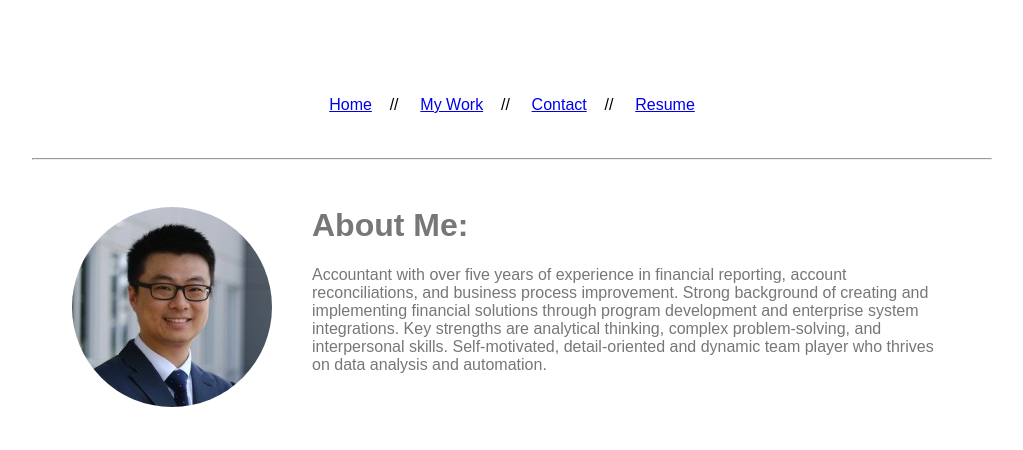
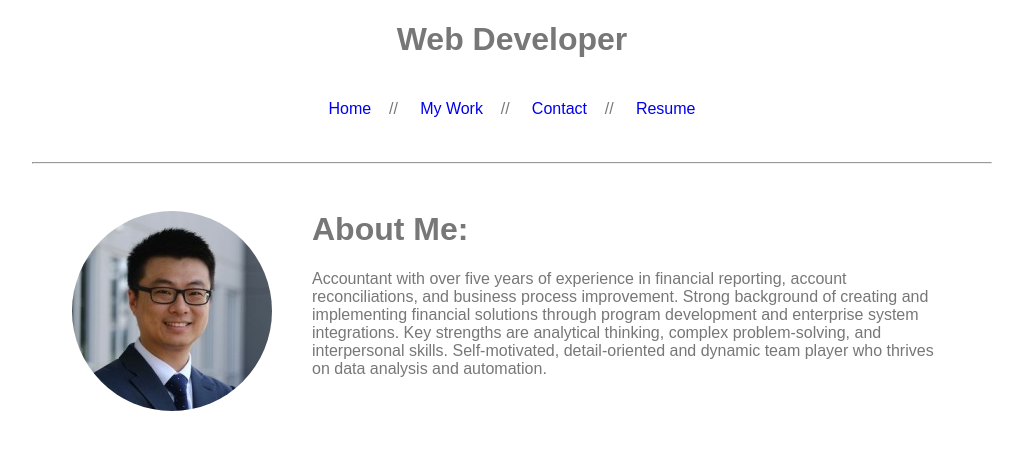
Before and after one commit to DChiuIT9/main-portfolio, a plain HTML site: page index.html in a window 1280 px wide. Shown: the whole page, without its empty margins (128-1151 px from the left). Drawn offline with Linux system fonts and the light colour scheme.

Commit message:
Adjusted font color with CSS

```diff
--- a/assets/css/style.css
+++ b/assets/css/style.css
@@ -1,19 +1,32 @@
 body {
     margin: auto;
     width: 960px;
+    font-family: 'Arial', 'Helvetica Neue', Helvetica, sans-serif;
+    color: #777777;
+}
+
+.header {
+    text-align: center;
+}
+
+a:link {
+    text-decoration: none;
+}
+
+a:hover {
+    text-decoration: underline;
 }
 
 .topnavbar {
     text-align: center;
     display: inline-block;
     width: 100%;
-    margin-top: 10%;
+    margin-top: 20px;
 }
 
 .topnavbarbox {
     display: inline-block;
     text-align: left;
-    font-family: 'Arial', 'Helvetica Neue', Helvetica, sans-serif;
 }
 
 .image-cropper {
@@ -36,6 +49,5 @@ body {
 
 #about-me {
     color: #777777;
-    font-family: 'Arial', 'Helvetica Neue', Helvetica, sans-serif;
     margin-right: 40px;
 }
--- a/index.html
+++ b/index.html
@@ -9,6 +9,7 @@
 </head>
 <body>
     <div>
+        <h1 class="header">Web Developer</h1>
         <div class="topnavbar">
             <div class="topnavbarbox"><a href="index.html">Home</a>&nbsp;&nbsp;&nbsp;&nbsp;//&nbsp;&nbsp;&nbsp;&nbsp;</div>
             <div class="topnavbarbox"><a href="portfolio.html">My Work</a>&nbsp;&nbsp;&nbsp;&nbsp;//&nbsp;&nbsp;&nbsp;&nbsp;</div>
```
